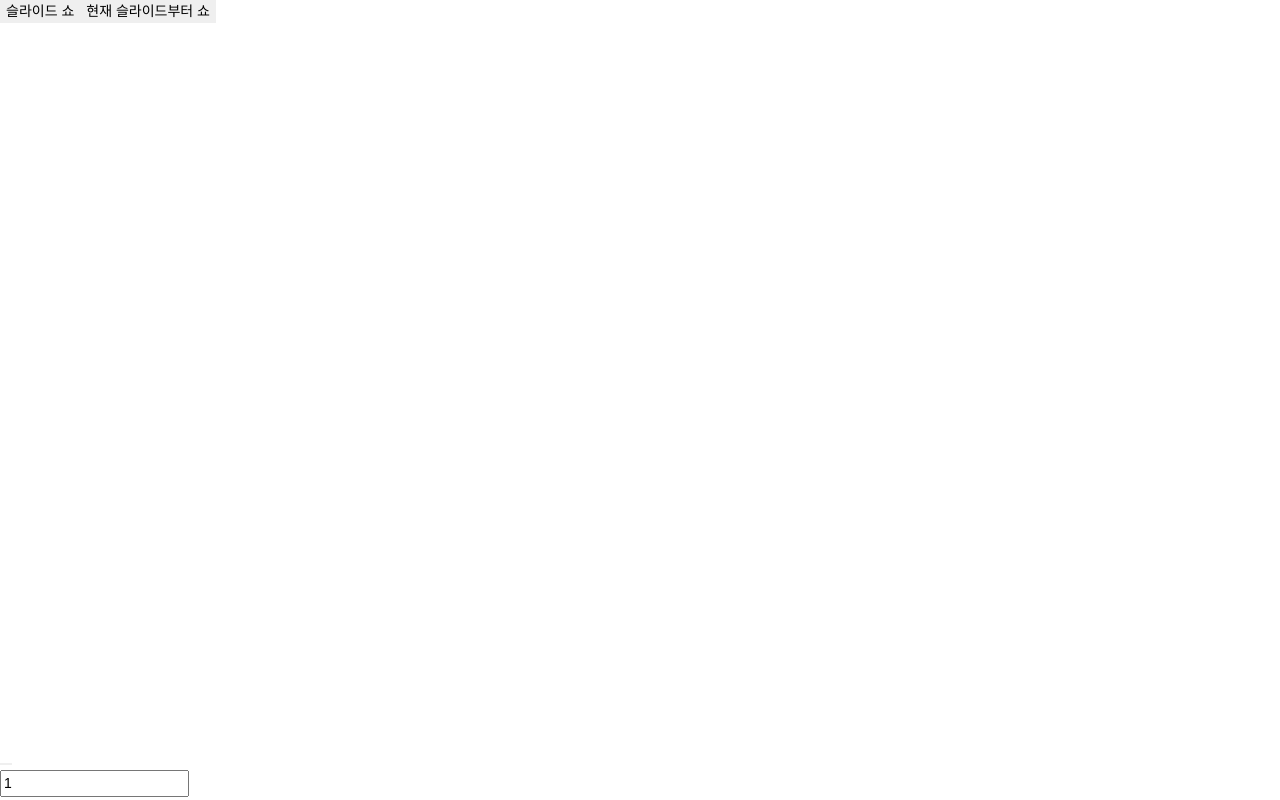
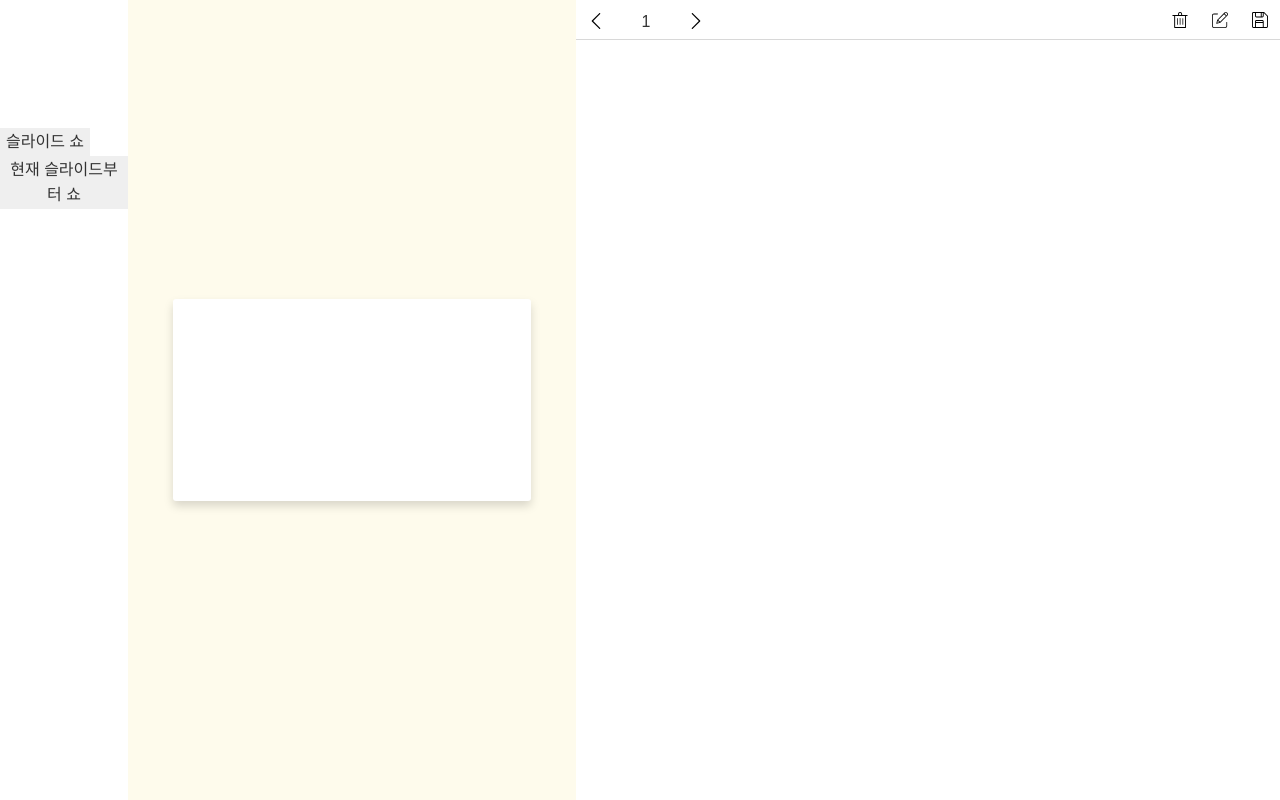
Before and after one commit to naye0ng/Lemon-Web-Presentation, a website built with webpack: page index.html in a window 1280 px wide. Built offline with nearby package versions, Linux system fonts and the light colour scheme; files whose address does not match are found by name.

Commit message:
[ITTF-284] 슬라이드 내부 콘텐츠 비율을 유지한다.

```diff
--- a/src/css/common.css
+++ b/src/css/common.css
@@ -2,6 +2,8 @@
 
 * {
     box-sizing: border-box;
+    color: #333;
+    font-weight: normal;
 }
 
 html, body, div, span, applet, object, iframe, h1, h2, h3, h4, h5, h6, p, blockquote, pre, a, abbr, acronym, address, big, cite, code, del, dfn, em, img, ins, kbd, q, s, samp, small, strike, strong, sub, sup, tt, var, b, u, i, center, dl, dt, dd, ol, ul, li, fieldset, form, label, legend, table, caption, tbody, tfoot, thead, tr, th, td, article, aside, canvas, details, embed, figure, figcaption, footer, header, hgroup, menu, nav, output, ruby, section, summary, time, mark, audio, video {
@@ -14,7 +16,7 @@ html, body {
     overflow: hidden;
     width: 100%;
     height: 100vh;
-    background: #fff
+    background: #fff;
 }
 
 footer, header, nav, section {
@@ -28,90 +30,250 @@ a:link, a:visited, a:active, a:hover, *:focus {
     color: #333;
 }
 
-button {
+button, input {
     border: 0 none;
     cursor: pointer;
 }
 
-body, th, td, input, select, textarea, button {
-    font-size: 14px;
-    line-height: 1.5;
+body, input, textarea, button {
+    font-size: 16px;
+    line-height: 1.6;
     font-family: 'SF Pro Text Regular', 'AppleSDGothicNeo', sans-serif;
 }
 
-/* header */
+/* navigation */
 
-header {
-    position: relative;
-    display: flex;
-    height: 50px;
-    padding: 0 25px;
-    background: #fff;
-    box-shadow: 0 1px 2px rgba(0, 0, 0, .1);
-    align-items: center;
-    justify-content: space-between;
+#app>div {
+    overflow: hidden;
+    height: 100vh;
+    float: left;
 }
 
-.header__menu button {
-    margin-left: 10px;
-    padding: 5px 13px;
-    background: #f1f1f1;
-    border-radius: 15px;
+#app:after {
+    content: '';
+    display: block;
+    clear: both;
 }
 
-.header__menu button:hover {
-    background: #fff44f;
+.navigation {
+    width: 10vw;
 }
 
-.hide-scroll {
-    overflow: scroll;
-    -ms-overflow-style: none;
-    scrollbar-width: none;
+.lemon-logo {
+    width: 10vw;
+    height: 10vw;
+    background-size: 50% 50%;
+    background-repeat: no-repeat;
+    background-position: center;
+    background-image: url("../assets/lemon.png");
 }
 
-.hide-scroll::-webkit-scrollbar {
-    display: none;
+.viewer-btn, .fullscreen-btn {
+    width: 80%;
+    margin: 10%;
+    padding: 5%;
+    font-size: .8rem;
+    border-radius: 50px;
+}
+
+.viewer-btn, .fullscreen-btn {
+    position: relative;
+    background: #fffae0;
+    border: 1.5px solid #ffe976;
+}
+
+.viewer-btn.active {
+    background: #ffe976;
+}
+
+.viewer-btn:hover, .fullscreen-btn:hover {
+    background: #47bcd236;
+    border: 1.5px solid #47bcd2;
+}
+
+/* viewer */
+
+.viewer-and-editor {
+    width: 90vw;
+}
+
+.viewer-and-editor>div {
+    float: left;
+    height: 100vh;
+}
+
+.viewer-and-editor:after {
+    content: '';
+    display: block;
+    clear: both;
+}
+
+.slide-viewer {
+    overflow-y: scroll;
+    width: 35vw;
+    background: rgba(251, 240, 178, .25);
+}
+
+.slide-viewer .slide-container {
+    display: flex;
+    width: 100%;
+    min-height: 100%;
+    flex-flow: column nowrap;
+    justify-content: center;
+    align-items: center;
 }
 
 /* editor */
 
 .slide-editor {
-    width: 100%;
-    height: calc(100vh - 50px);
+    width: 55vw;
 }
 
-.slide-editor section {
-    display: inline-block;
-    height: 100%;
-    float: left;
+.toolbar {
+    overflow: hidden;
+    display: flex;
+    height: 40px;
+    justify-content: space-between;
+    border-bottom: 1px solid #d8d8d8;
 }
 
-section.markup-viewer {
-    width: 45vw;
-    padding-bottom: 50px;
-    background: #f8f8f8;
+.toolbar button, div#nth {
+    display: inline-block;
+    height: 40px;
+    background: #ffffff;
 }
 
-section.markup-viewer::-webkit-scrollbar {
-    display: none;
+.toolbar button {
+    width: 40px;
 }
 
-section.editor {
+.toolbar div#nth {
     overflow: hidden;
-    width: 55vw;
-    height: 100%;
+    width: 60px;
 }
 
-section.editor:after {
-    content: "";
-    display: block;
-    clear: both;
+.toolbar button:hover {
+    background: #fff44f;
 }
 
-section.editor textarea {
+#delete, #create, #save, #before, #next {
+    background-size: 40% 40%;
+    background-repeat: no-repeat;
+    background-position: center;
+}
+
+#delete {
+    background-image: url("../assets/delete.svg");
+}
+
+#create {
+    background-image: url("../assets/new.svg");
+}
+
+#save {
+    background-image: url("../assets/save.svg");
+}
+
+#before {
+    background-image: url("../assets/before.svg");
+}
+
+#next {
+    background-image: url("../assets/next.svg");
+}
+
+div#nth input {
+    display: block;
+    width: 80%;
+    height: 80%;
+    margin: 10%;
+    text-align: center;
+}
+
+input[type="number"]::-webkit-outer-spin-button, input[type="number"]::-webkit-inner-spin-button {
+    appearance: none;
+    margin: 0;
+}
+
+.editor {
+    height: 70%;
+}
+
+textarea {
     width: 100%;
     height: 100%;
     padding: 15px;
-    border: 0;
+    border: none;
     resize: none;
 }
+
+/* fullscreen */
+
+#fullscreen {
+    width: 100vw;
+    height: 100vh;
+    display: flex;
+    align-items: center;
+}
+
+#fullscreen-contents {
+    transition: .3s;
+    transition-timing-function: ease-in;
+    height: calc(100vw * 9 / 16);
+    display: inline-flex;
+    flex-direction: row;
+}
+
+/* slide */
+
+.slide {
+    z-index: 0;
+    overflow: hidden;
+    background: #ffffff;
+    white-space: pre-wrap;
+    flex-shrink: 0;
+}
+
+.slide-viewer .slide:hover {
+    transition: .2s;
+    transform: scale(1.02, 1.02);
+}
+
+.slide-viewer .slide {
+    width: 28vw;
+    height: calc(28vw * 9 / 16);
+    margin: 30px 0;
+    border-radius: 3px;
+    box-shadow: 0 5px 10px rgba(0, 0, 0, .15);
+}
+
+.slide.active {
+    /* box-shadow: 0 5px 10px rgb(70, 162, 193, .25); */
+    transform: scale(1.03, 1.03);
+}
+
+#fullscreen-contents .slide {
+    width: 100vw;
+    height: calc(100vw * 9 / 16);
+}
+
+/* slide contents */
+
+.slide-contents {
+    overflow: hidden;
+    -ms-overflow-style: none;
+    scrollbar-width: none;
+    z-index: 1;
+    width: 100%;
+    height: 100%;
+    padding: 4%;
+    font-size: 2.0rem;
+}
+
+.slide-viewer .slide-contents {
+    overflow: scroll;
+}
+
+.slide-viewer .slide-contents::-webkit-scrollbar {
+    display: none;
+}
--- a/src/css/lemon.css
+++ /dev/null
@@ -1,83 +0,0 @@
-/* common */
-
-.slide-container {
-    display: flex;
-    white-space: pre-wrap;
-    align-items: center;
-}
-
-.slide-container .slide {
-    overflow: hidden;
-    padding: 3vw;
-    background: #ffffff;
-}
-
-/* slide-viewer */
-
-#slide-viewer .slide-container {
-    flex-wrap: nowrap;
-    flex-direction: column;
-}
-
-#slide-viewer .slide {
-    width: 35vw;
-    height: calc(35vw * 9 / 16);
-    margin-top: 50px;
-    border-radius: 3px;
-    box-shadow: 0 5px 10px rgba(0, 0, 0, .25);
-}
-
-/* fullscreen */
-
-#fullscreen {
-    width: 100vw;
-    height: 100vh;
-    display: flex;
-    align-items: center;
-}
-
-#fullscreen .slide-container {
-    transition: .3s;
-    transition-timing-function: ease-in;
-    height: calc(100vw * 9 / 16);
-    flex-direction: row;
-}
-
-#fullscreen .slide-container .slide {
-    width: 100vw;
-    height: calc(100vw * 9 / 16);
-}
-
-/* slide contents style */
-
-.slide ul.list-style-number li {
-    list-style: decimal inside;
-}
-
-.slide ul.list-style-circle li {
-    list-style: disc inside;
-}
-
-.slide>.head-1, h1 {
-    font-size: 2.4vw;
-}
-
-.slide>.head-2, h2 {
-    font-size: 2.3vw;
-}
-
-.slide>.head-3, h3 {
-    font-size: 2.1vw;
-}
-
-.slide>.head-4, h4 {
-    font-size: 1.85vw;
-}
-
-.slide>.head-5, h5 {
-    font-size: 1.5vw;
-}
-
-.slide>.head-6, h6 {
-    font-size: 1.2vw;
-}
```
